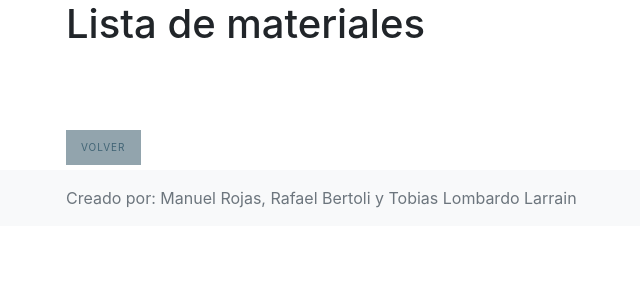
After one commit to mugen-2/DSSD, a Flask app: page /reservaMateriales/listarMateriales/1 in a window 1280 px wide. The commit adds this page. Shown: the top 300 px of the page, without its empty margins (19-659 px from the left). Run offline with Flask 2, Linux system fonts and the light colour scheme; data that the repository does not hold is empty; some libraries are stand-ins or nearby versions.

Commit message:
listar materiales desde la API hecho

```diff
--- a/app/__init__.py
+++ b/app/__init__.py
@@ -73,12 +73,13 @@ def create_app(environment="development"):
     app.add_url_rule("/reservaMateriales/<idcoleccion>", "reservaMateriales_index", reservaMateriales.index)
     app.add_url_rule("/reservaMateriales/<idcoleccion>", "reservaMateriales_create", reservaMateriales.create, methods=["POST"])
     app.add_url_rule("/reservaMateriales/nuevo/<idcoleccion>", "reservaMateriales_new", reservaMateriales.new)
+    app.add_url_rule("/reservaMateriales/listarMateriales/<idcoleccion>", "listarMateriales", reservaMateriales.list)
 
     # Ruta para el Home (usando decorator)
     @app.route("/")
     def home():
         rol= session["rol"]
-        print(rol)
+        #print(rol)
         return render_template("home.html",rol=rol)
 
     # Rutas de API-REST (usando Blueprints)
--- a/app/resources/auth.py
+++ b/app/resources/auth.py
@@ -33,7 +33,7 @@ def authenticate():
             if(response.status_code == 401):
                 flash('Credenciales de la organizacion invalidas')
                 return redirect(url_for("auth_login"))
-            print(response)
+            #print(response)
             session["cookie"] = response.cookies.get_dict()["X-Bonita-API-Token"]
             session["js"] = response.cookies.get_dict()["JSESSIONID"]
             session["JSE"] = "JSESSIONID=" + response.cookies.get("JSESSIONID")
--- a/app/resources/reservaMateriales.py
+++ b/app/resources/reservaMateriales.py
@@ -40,3 +40,12 @@ def create(idcoleccion):
         requests.post("http://localhost:8080/bonita/API/bpm/process/"+processid+"/instantiation", headers = headers)
         return redirect(url_for("reservaMateriales_index", idcoleccion = idcoleccion))
     return render_template("reservaMateriales/new.html",form=form)
+
+
+def list(idcoleccion):
+    response = requests.get("https://dssdapi.fly.dev/api/materiales/")
+    print (response)
+    materiales = response.json()["materiales"]
+    print (materiales)
+
+    return render_template("reservaMateriales/list.html",materiales=materiales, idcoleccion=idcoleccion)
--- a/app/templates/reservaMateriales/index.html
+++ b/app/templates/reservaMateriales/index.html
@@ -15,6 +15,7 @@
   </li>
   {% endfor %}
   <a href="{{ url_for('reservaMateriales_new', idcoleccion = idcoleccion) }}" class="link">Nueva</a>
+  <a href="{{ url_for('listarMateriales', idcoleccion = idcoleccion) }}" class="link">Consultar API</a>
   <br>
 
 
--- /dev/null
+++ b/app/templates/reservaMateriales/list.html
@@ -0,0 +1,18 @@
+{% extends "layout.html" %}
+{% block title %}Lista{% endblock %}
+{% block head %}
+  {{ super() }}
+{% endblock %}
+{% block content %}
+  <h1>Lista de materiales</h1>
+  {% for materiales in materiales %}
+  <li>
+    Empresa: {{ materiales.empresa }} /
+    Material: {{ materiales.meterial }} /
+    Cantidad: {{ materiales.cantidad }} /
+    Precio: {{ materiales.precio }}
+  </li>
+  {% endfor %}
+  <br>
+  <a href="{{ url_for('reservaMateriales_index', idcoleccion = idcoleccion) }}" class="link">Volver</a>
+{% endblock %}
```
